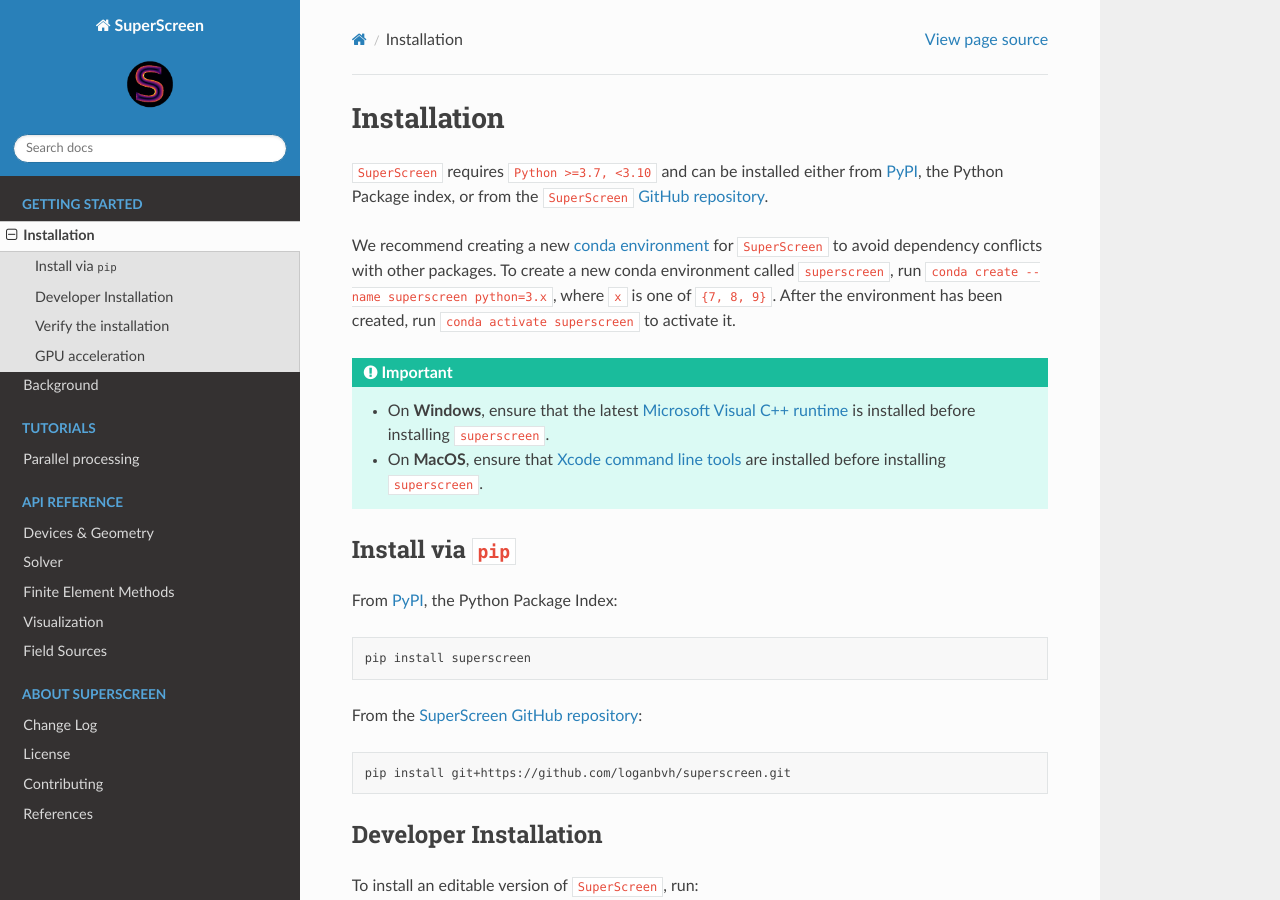
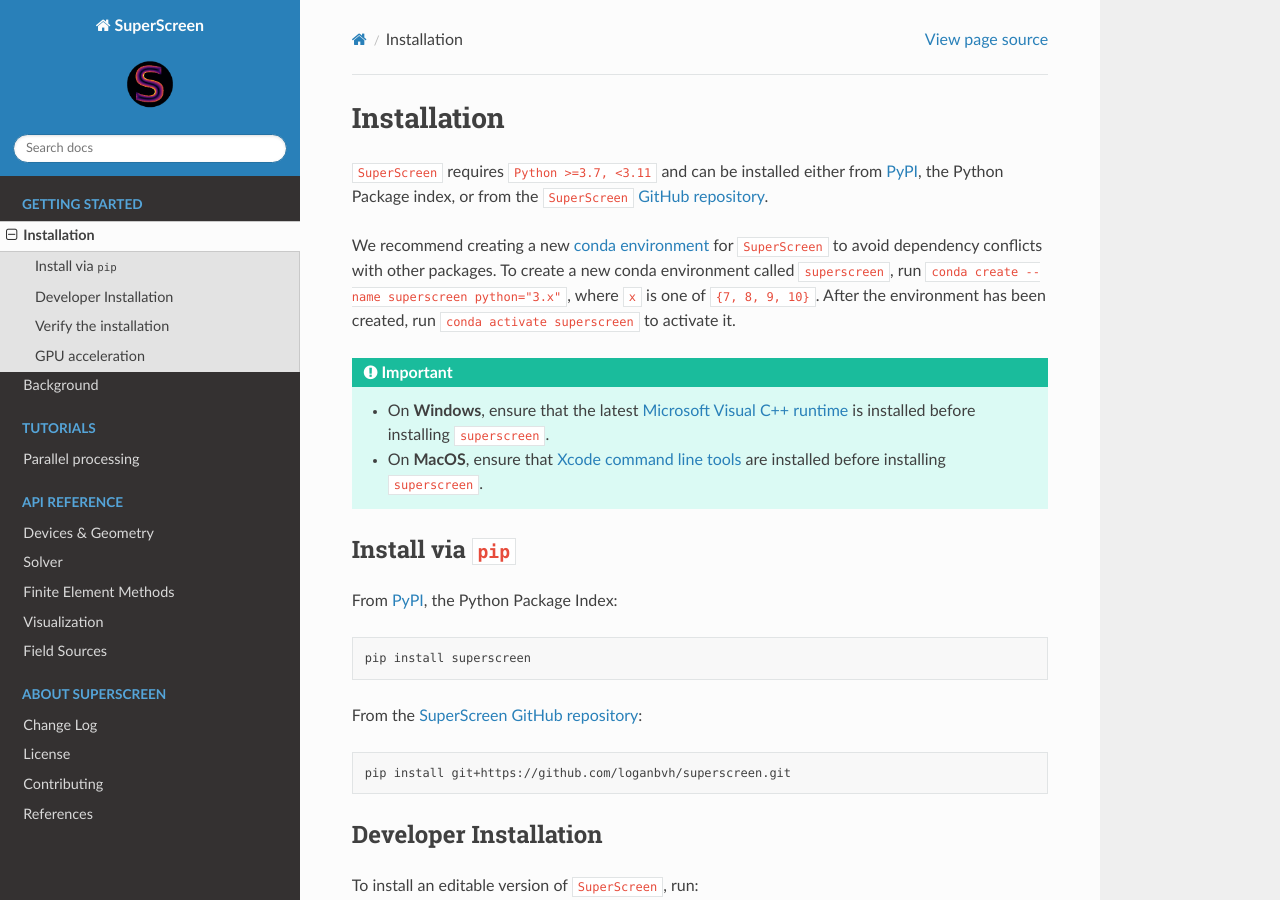
Before and after one commit to loganbvh/superscreen, a Sphinx documentation site: the page built from docs/installation.rst, in a window 1280 px wide and 900 px high. Built offline with Sphinx 7.4.7 and the Read the Docs theme 2.0.0, drawn with Linux system fonts in a browser that asks for light colours; pages that are not in the unit, such as notebooks, are missing from menus.

Commit message:
Python 3.10 (#93)
* Add 3.10 to python-version matrix

* Update docs, setup.py, etc.

```diff
--- a/docs/installation.rst
+++ b/docs/installation.rst
@@ -10,14 +10,14 @@
 .. role:: python(code)
   :language: python
 
-``SuperScreen`` requires ``Python >=3.7, <3.10`` and can be installed either from
+``SuperScreen`` requires ``Python >=3.7, <3.11`` and can be installed either from
 `PyPI <https://pypi.org/project/superscreen/>`_, the Python Package index,
 or from the ``SuperScreen`` `GitHub repository <https://github.com/loganbvh/superscreen>`_.
 
 We recommend creating a new
 `conda environment <https://docs.conda.io/projects/conda/en/latest/user-guide/tasks/manage-environments.html>`_
 for ``SuperScreen`` to avoid dependency conflicts with other packages. To create a new conda environment called
-``superscreen``, run ``conda create --name superscreen python=3.x``, where ``x`` is one of ``{7, 8, 9}``.
+``superscreen``, run ``conda create --name superscreen python="3.x"``, where ``x`` is one of ``{7, 8, 9, 10}``.
 After the environment has been created, run ``conda activate superscreen`` to activate it.
 
 
--- a/setup.py
+++ b/setup.py
@@ -31,7 +31,7 @@
 AUTHOR_EMAIL = "logan.bvh@gmail.com"
 URL = "https://github.com/loganbvh/superscreen"
 LICENSE = "MIT"
-PYTHON_VERSION = ">=3.7, <3.10"
+PYTHON_VERSION = ">=3.7, <3.11"
 
 INSTALL_REQUIRES = [
     "dill",
@@ -77,6 +77,7 @@
 Programming Language :: Python :: 3.7
 Programming Language :: Python :: 3.8
 Programming Language :: Python :: 3.9
+Programming Language :: Python :: 3.10
 Topic :: Scientific/Engineering
 Topic :: Scientific/Engineering :: Physics
 """
--- a/superscreen/version.py
+++ b/superscreen/version.py
@@ -1,2 +1,2 @@
-__version_info__ = (0, 8, 1)
+__version_info__ = (0, 8, 2)
 __version__ = ".".join(map(str, __version_info__))
```
Also changed, not shown: README.md (+1 -1 lines), 1 other file.
